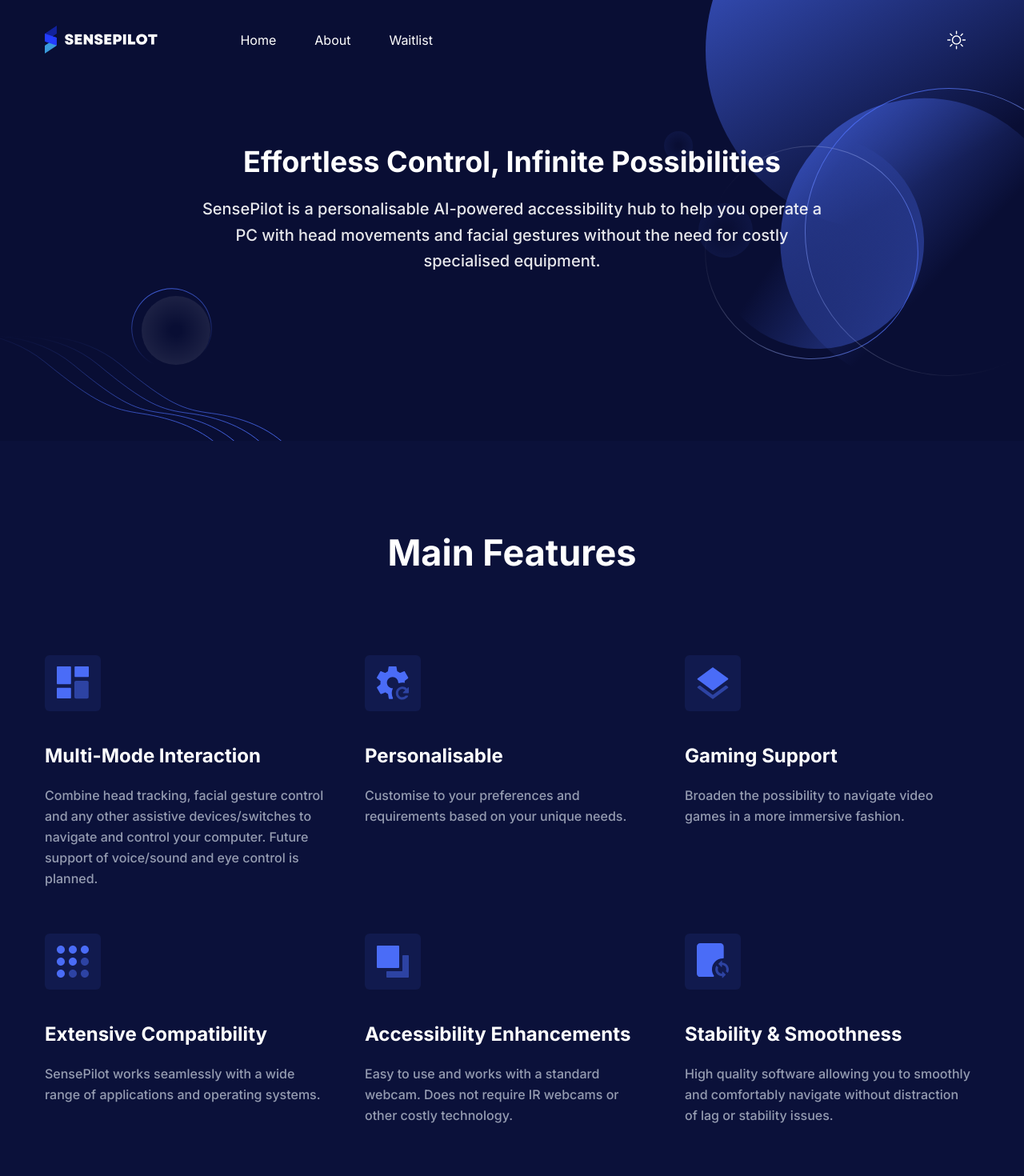
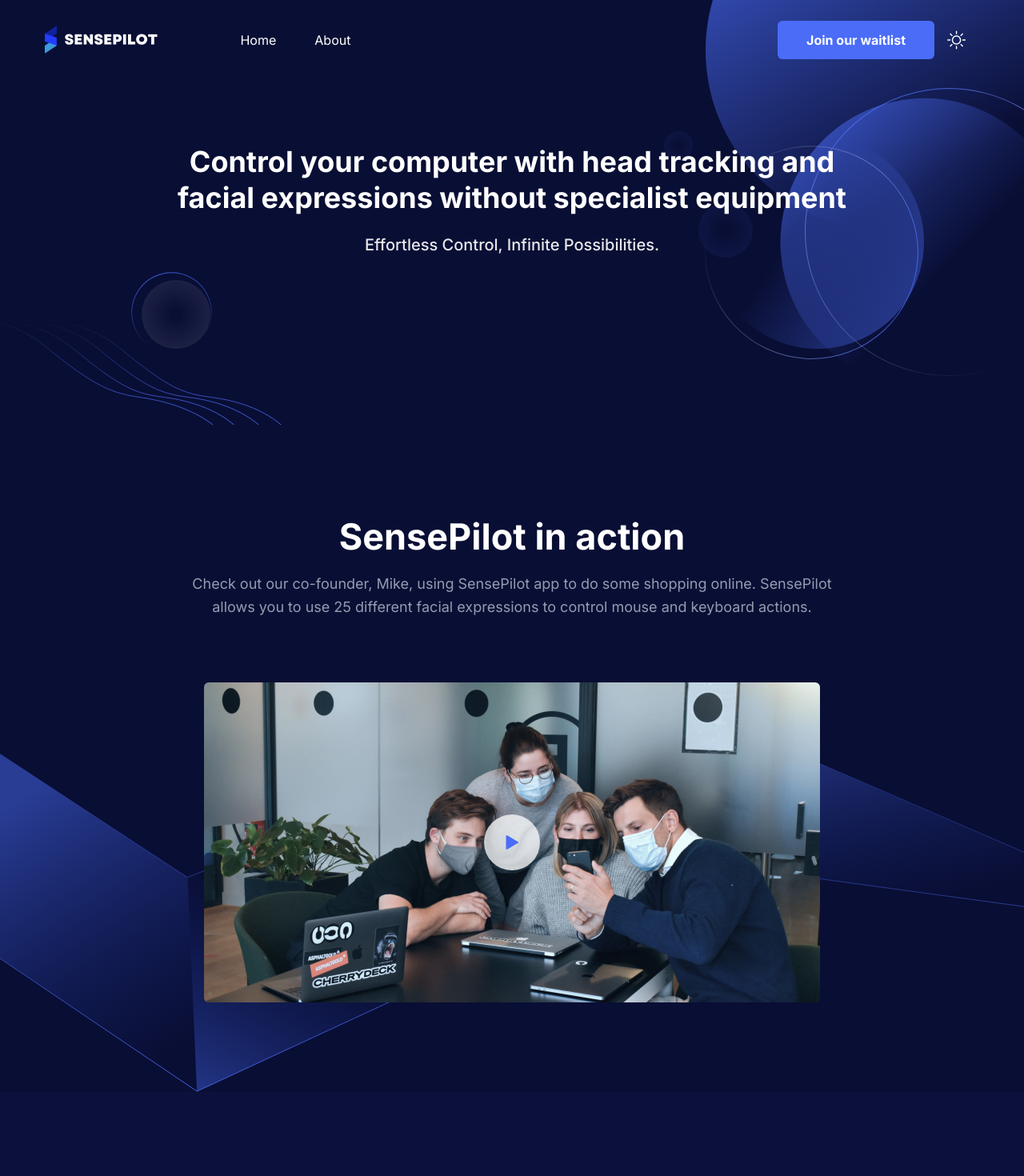
Before and after one commit to erikahazle/sensepilot, a Next.js app: page / in a window 1280 px wide. Shown: the top 1470 px of the page at 80% size. Built offline with nearby package versions, Linux system fonts and the light colour scheme.

Commit message:
Added video shell

```diff
--- a/app/layout.tsx
+++ b/app/layout.tsx
@@ -25,8 +25,8 @@ export default function RootLayout({
           <Footer />
           <ScrollToTop />
         </Providers>
+        <GoogleAnalytics gaId="G-1094LBFSMW" />
       </body>
-      <GoogleAnalytics gaId="G-1094LBFSMW" />
     </html>
   );
 }
--- a/app/page.tsx
+++ b/app/page.tsx
@@ -23,16 +23,10 @@ export const metadata: Metadata = {
 export default function Home() {
   return (
     <>
-      {/* <Head>
-        <title>SensePilot - accessibility software</title>
-        <meta content="width=device-width, initial-scale=1" name="viewport" />
-        <meta name="description" content="AAC software to use a PS with head and facial expressions" />
-        <link rel="icon" href="/images/favicon.ico" />
-      </Head> */}
       <ScrollUp />
       <Hero />
+      <Video />
       <Features />
-      {/* <Video /> */}
       {/* <Brands /> */}
       <AboutSectionOne />
       <AboutSectionTwo />
--- a/components/Common/SectionTitle.tsx
+++ b/components/Common/SectionTitle.tsx
@@ -1,7 +1,7 @@
 const SectionTitle = ({
   title,
   paragraph,
-  width = "570px",
+  width = "800px",
   center,
   mb = "100px",
 }: {
--- a/components/Features/featuresData.tsx
+++ b/components/Features/featuresData.tsx
@@ -29,7 +29,7 @@ const featuresData: Feature[] = [
     ),
     title: "Personalisable",
     paragraph:
-      "Customise to your preferences and requirements based on your unique needs.",
+      "Select from 25 different facial expressions. Customise any selections to your preferences and requirements based on your unique needs.",
   },
   {
     id: 1,
@@ -72,9 +72,9 @@ const featuresData: Feature[] = [
         <rect width="28" height="28" rx="1" />
       </svg>
     ),
-    title: "Accessibility Enhancements",
+    title: "Easy setup",
     paragraph:
-      "Easy to use and works with a standard webcam. Does not require IR webcams or other costly technology.",
+      "SensePilot works with standard in-built or external cameras, so no need for expensive equipment. It comes preconfigured but is very easy to adjust for your specific needs.",
   },
   {
     id: 1,
--- a/components/Footer/index.tsx
+++ b/components/Footer/index.tsx
@@ -29,7 +29,7 @@ const Footer = () => {
                   />
                 </Link>
                 <p className="mb-9 text-base font-medium leading-relaxed text-body-color">
-                  Experience the Future of Digital Navigation.
+                  Effortless Control, Infinite Possibilities.
                 </p>
                 {/* <div className="flex items-center">
                   <a
--- a/components/Header/index.tsx
+++ b/components/Header/index.tsx
@@ -150,18 +150,12 @@ const Header = () => {
                 </nav>
               </div>
               <div className="flex items-center justify-end pr-16 lg:pr-0">
-                {/* <Link
-                  href="/signin"
-                  className="hidden py-3 px-7 text-base font-bold text-dark hover:opacity-70 dark:text-white md:block"
-                >
-                  Sign In
-                </Link>
                 <Link
-                  href="/signup"
+                  href="/waitlist"
                   className="ease-in-up hidden rounded-md bg-primary py-3 px-8 text-base font-bold text-white transition duration-300 hover:bg-opacity-90 hover:shadow-signUp md:block md:px-9 lg:px-6 xl:px-9"
                 >
-                  Sign Up
-                </Link> */}
+                  Join our waitlist
+                </Link>
                 <div>
                   <ThemeToggler />
                 </div>
--- a/components/Header/menuData.tsx
+++ b/components/Header/menuData.tsx
@@ -19,12 +19,12 @@ const menuData: Menu[] = [
   //   path: "/blog",
   //   newTab: false,
   // },
-  {
-    id: 3,
-    title: "Waitlist",
-    path: "/waitlist",
-    newTab: false,
-  },
+  // {
+  //   id: 3,
+  //   title: "Waitlist",
+  //   path: "/waitlist",
+  //   newTab: false,
+  // },
   // {
   //   id: 4,
   //   title: "Pages",
--- a/components/Hero/index.tsx
+++ b/components/Hero/index.tsx
@@ -11,29 +11,29 @@ const Hero = () => {
           <div className="-mx-4 flex flex-wrap">
             <div className="w-full px-4">
               <div
-                className="wow fadeInUp mx-auto max-w-[800px] text-center"
+                className="wow fadeInUp mx-auto max-w-[850px] text-center"
                 data-wow-delay=".2s"
               >
                 <h1 className="mb-5 text-3xl font-bold leading-tight text-black dark:text-white sm:text-4xl sm:leading-tight md:text-4xl md:leading-tight">
-                Effortless Control, Infinite Possibilities
+                  Control your computer with head tracking and facial expressions without specialist equipment
                 </h1>
                 <p className="mb-12 text-base font-medium !leading-relaxed text-body-color dark:text-white dark:opacity-90 sm:text-lg md:text-xl">
-                SensePilot is a personalisable AI-powered accessibility hub to help you operate a PC with head movements and facial gestures without the need for costly specialised equipment.
+                  Effortless Control, Infinite Possibilities.
                 </p>
-                <div className="flex flex-col items-center justify-center space-y-4 sm:flex-row sm:space-x-4 sm:space-y-0">
+                {/* <div className="flex flex-col items-center justify-center space-y-4 sm:flex-row sm:space-x-4 sm:space-y-0"> */}
                   {/* <Link
-                    href="https://nextjstemplates.com/templates/startup"
+                    href="/waitlist"
                     className="rounded-md bg-primary py-4 px-8 text-base font-semibold text-white duration-300 ease-in-out hover:bg-primary/80"
                   >
-                    Download Now
-                  </Link>
-                  <Link
+                    Join our waitlist now
+                  </Link> */}
+                  {/* <Link
                     href="https://github.com/NextJSTemplates/startup-nextjs"
                     className="rounded-md bg-black/20 py-4 px-8 text-base font-semibold text-black duration-300 ease-in-out hover:bg-black/30 dark:bg-white/20 dark:text-white dark:hover:bg-white/30"
                   >
                     Star on GitHub
                   </Link> */}
-                </div>
+                {/* </div> */}
               </div>
             </div>
           </div>
--- a/components/Video/index.tsx
+++ b/components/Video/index.tsx
@@ -13,8 +13,8 @@ const Video = () => {
     <section className="relative z-10 py-16 md:py-20 lg:py-28">
       <div className="container">
         <SectionTitle
-          title="We are ready to help"
-          paragraph="There are many variations of passages of Lorem Ipsum available but the majority have suffered alteration in some form."
+          title="SensePilot in action"
+          paragraph="Check out our co-founder, Mike, using SensePilot app to do some shopping online. SensePilot allows you to use 25 different facial expressions to control mouse and keyboard actions."
           center
           mb="80px"
         />
@@ -53,7 +53,7 @@ const Video = () => {
         autoplay={true}
         start={true}
         isOpen={isOpen}
-        videoId="L61p2uyiMSo"
+        videoId="ohd_PY2iTwk"
         onClose={() => setOpen(false)}
       />
 
```
